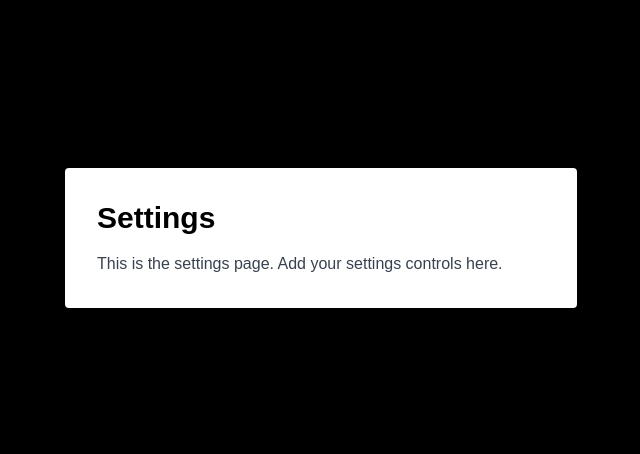
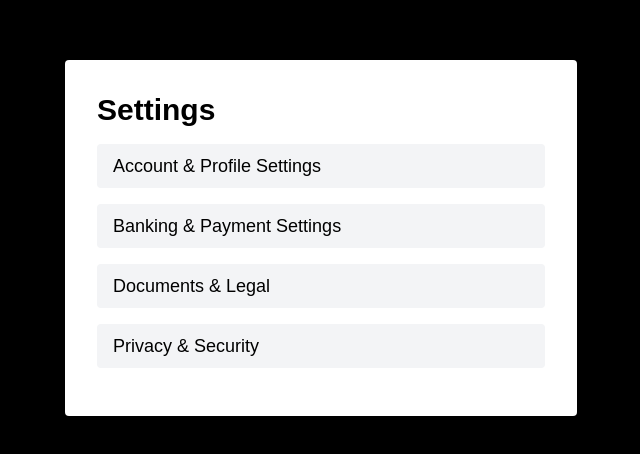
Before and after one commit to fdoorish/CoinPilot, a Next.js app in the folder coinpilot/: page /settings in a window 1280 px wide. Shown: the part 162-616 px from the top of the page, without its empty margins (319-959 px from the left). Built offline with nearby package versions, Linux system fonts and the light colour scheme.

Commit message:
added buttons to the settings

```diff
--- a/coinpilot/app/settings/page.tsx
+++ b/coinpilot/app/settings/page.tsx
@@ -1,9 +1,182 @@
+"use client";
+
+import { useState } from "react";
+
 export default function SettingsPage() {
+  const [expandedSection, setExpandedSection] = useState<string | null>(null);
+
+  const toggleSection = (section: string) => {
+    setExpandedSection(expandedSection === section ? null : section);
+  };
+
   return (
     <main className="flex min-h-screen items-center justify-center bg-black text-white">
       <div className="max-w-lg w-full p-8 bg-white text-black rounded shadow">
         <h1 className="text-3xl font-bold mb-4">Settings</h1>
-        <p className="text-gray-700">This is the settings page. Add your settings controls here.</p>
+
+        {/* Account & Profile Settings */}
+        <div className="mb-4">
+          <button
+            onClick={() => toggleSection("account")}
+            className="w-full text-left font-medium text-lg py-2 px-4 bg-gray-100 rounded hover:bg-gray-200"
+          >
+            Account & Profile Settings
+          </button>
+          {expandedSection === "account" && (
+            <div className="mt-2 p-4 bg-gray-50 border rounded">
+              {/* Change Password Button */}
+              <button
+                className="w-full mb-2 py-2 px-4 bg-gray-100 text-blue-500 border border-gray-300 rounded hover:bg-gray-200"
+              >
+                Change Password
+              </button>
+
+              {/* Update Email Address Button */}
+              <button
+                className="w-full mb-2 py-2 px-4 bg-gray-100 text-blue-500 border border-gray-300 rounded hover:bg-gray-200"
+              >
+                Update Email Address
+              </button>
+
+              {/* Update Phone Number Button */}
+              <button
+                className="w-full py-2 px-4 bg-gray-100 text-blue-500 border border-gray-300 rounded hover:bg-gray-200"
+              >
+                Update Phone Number
+              </button>
+            </div>
+          )}
+        </div>
+
+        {/* Banking & Payment Settings */}
+        <div className="mb-4">
+          <button
+            onClick={() => toggleSection("banking")}
+            className="w-full text-left font-medium text-lg py-2 px-4 bg-gray-100 rounded hover:bg-gray-200"
+          >
+            Banking & Payment Settings
+          </button>
+          {expandedSection === "banking" && (
+            <div className="mt-2 p-4 bg-gray-50 border rounded">
+              {/* Add or Remove Beneficiaries Button */}
+              <button
+                className="w-full mb-2 py-2 px-4 bg-gray-100 text-blue-500 border border-gray-300 rounded hover:bg-gray-200"
+              >
+                Add or Remove Beneficiaries
+              </button>
+
+              {/* Transfer Limits Button */}
+              <button
+                className="w-full mb-2 py-2 px-4 bg-gray-100 text-blue-500 border border-gray-300 rounded hover:bg-gray-200"
+              >
+                Transfer Limits
+              </button>
+
+              {/* Direct Debits Button */}
+              <button
+                className="w-full mb-2 py-2 px-4 bg-gray-100 text-blue-500 border border-gray-300 rounded hover:bg-gray-200"
+              >
+                Direct Debits
+              </button>
+
+              {/* Scheduled Payments Button */}
+              <button
+                className="w-full mb-2 py-2 px-4 bg-gray-100 text-blue-500 border border-gray-300 rounded hover:bg-gray-200"
+              >
+                Scheduled Payments
+              </button>
+
+              {/* Default Account for Payments Button */}
+              <button
+                className="w-full py-2 px-4 bg-gray-100 text-blue-500 border border-gray-300 rounded hover:bg-gray-200"
+              >
+                Default Account for Payments
+              </button>
+            </div>
+          )}
+        </div>
+
+        {/* Documents & Legal */}
+        <div className="mb-4">
+          <button
+            onClick={() => toggleSection("documents")}
+            className="w-full text-left font-medium text-lg py-2 px-4 bg-gray-100 rounded hover:bg-gray-200"
+          >
+            Documents & Legal
+          </button>
+          {expandedSection === "documents" && (
+            <div className="mt-2 p-4 bg-gray-50 border rounded">
+              {/* View Bank Statements Button */}
+              <button
+                className="w-full mb-2 py-2 px-4 bg-gray-100 text-blue-500 border border-gray-300 rounded hover:bg-gray-200"
+              >
+                View Bank Statements
+              </button>
+
+              {/* Tax Documents Button */}
+              <button
+                className="w-full mb-2 py-2 px-4 bg-gray-100 text-blue-500 border border-gray-300 rounded hover:bg-gray-200"
+              >
+                Tax Documents
+              </button>
+
+              {/* Terms and Conditions Button */}
+              <button
+                className="w-full mb-2 py-2 px-4 bg-gray-100 text-blue-500 border border-gray-300 rounded hover:bg-gray-200"
+              >
+                Terms and Conditions
+              </button>
+
+              {/* Privacy Policy Button */}
+              <button
+                className="w-full py-2 px-4 bg-gray-100 text-blue-500 border border-gray-300 rounded hover:bg-gray-200"
+              >
+                Privacy Policy
+              </button>
+            </div>
+       )}
+        </div>
+
+        {/* ***************************************Privacy & Security*************************************** */}
+        <div className="mb-4">
+          <button
+            onClick={() => toggleSection("privacy")}
+            className="w-full text-left font-medium text-lg py-2 px-4 bg-gray-100 rounded hover:bg-gray-200"
+          >
+            Privacy & Security
+          </button>
+          {expandedSection === "privacy" && (
+            <div className="mt-2 p-4 bg-gray-50 border rounded">
+              {/* Log In Methods Button */}
+              <button
+                className="w-full mb-2 py-2 px-4 bg-gray-100 text-blue-500 border border-gray-300 rounded hover:bg-gray-200"
+              >
+                Log In Methods (Face ID/Fingerprint)
+              </button>
+
+              {/* App Timeout Button */}
+              <button
+                className="w-full mb-2 py-2 px-4 bg-gray-100 text-blue-500 border border-gray-300 rounded hover:bg-gray-200"
+              >
+                App Timeout
+              </button>
+
+              {/* Data Sharing Preferences Button */}
+              <button
+                className="w-full mb-2 py-2 px-4 bg-gray-100 text-blue-500 border border-gray-300 rounded hover:bg-gray-200"
+              >
+                Data Sharing Preferences
+              </button>
+
+              {/* Account Activity Report Button */}
+              <button
+                className="w-full py-2 px-4 bg-gray-100 text-blue-500 border border-gray-300 rounded hover:bg-gray-200"
+              >
+                Account Activity Report
+              </button>
+            </div>
+          )}
+        </div>
       </div>
     </main>
   );
```
